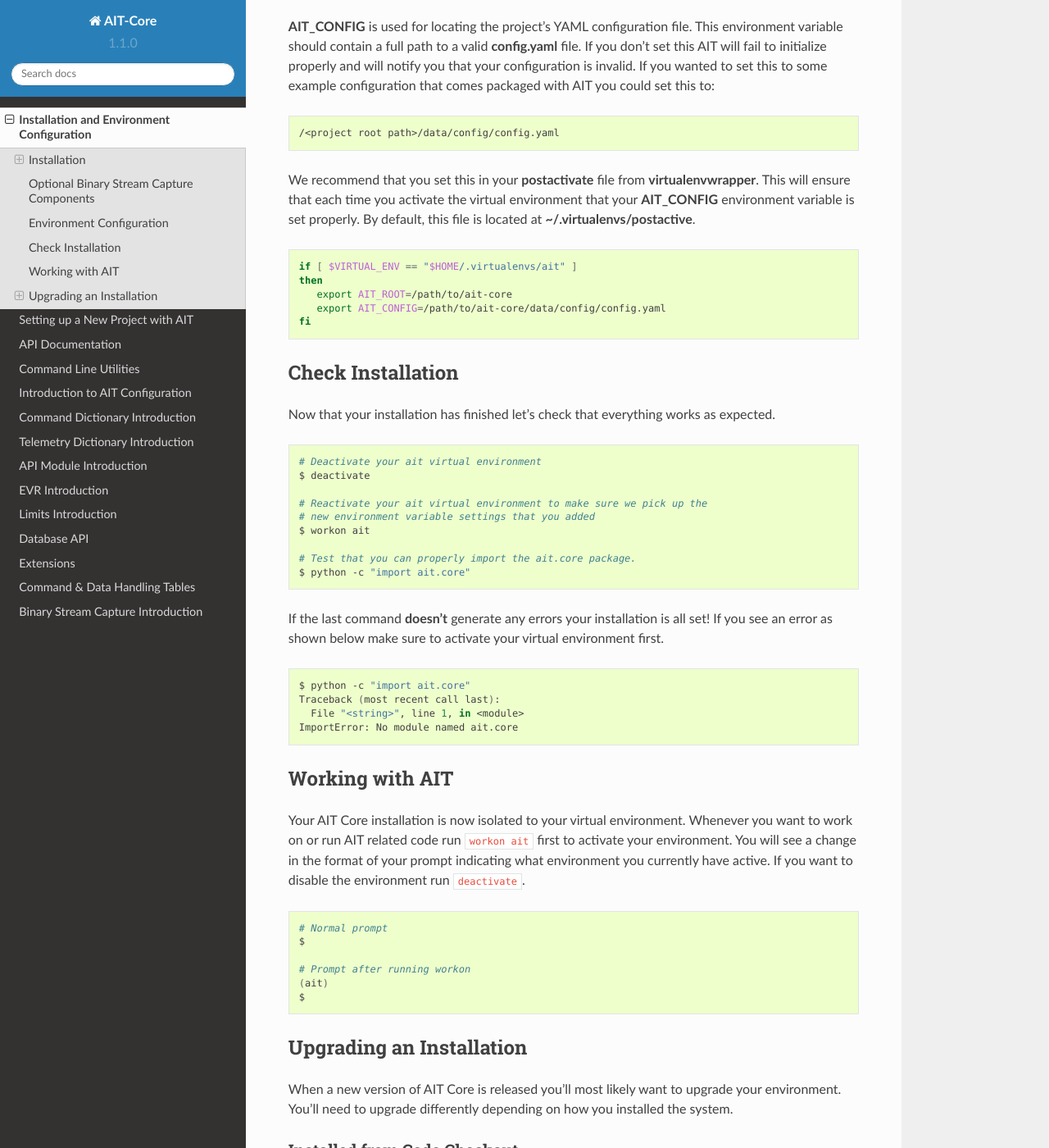
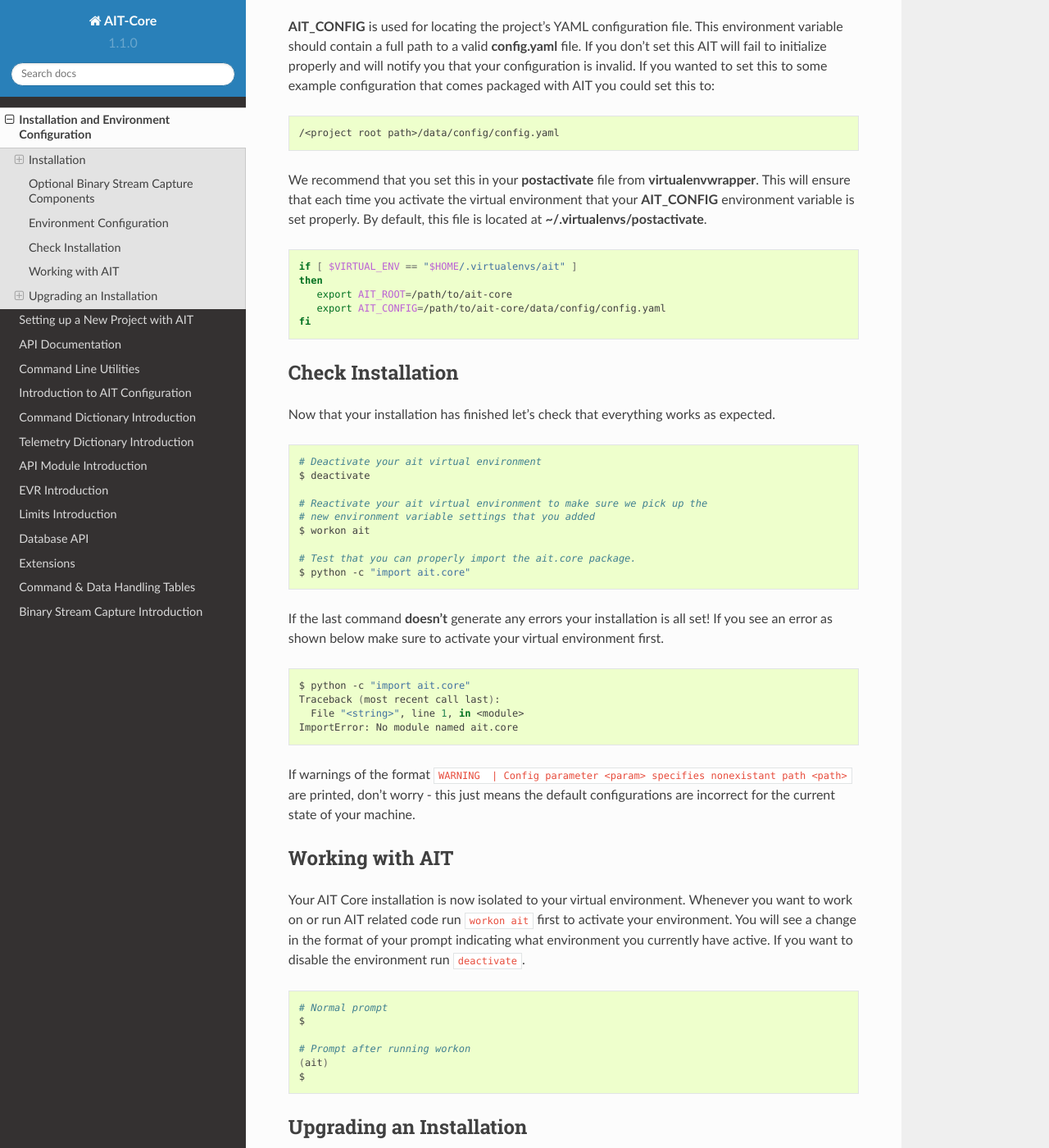
Before and after one commit to NASA-AMMOS/AIT-Core, a Sphinx documentation site: the page built from doc/source/installation.rst, in a window 1280 px wide and 1400 px high, scrolled down 1542 px. Shown: the whole window at 82% size. Built offline with Sphinx 7.4.7 and the Read the Docs theme 2.0.0, drawn with Linux system fonts in a browser that asks for light colours; some of the changed text lies outside the part shown.

Commit message:
Issue #63 - Typos in install documentation
Updated typos in install documentation.
Added message to ignore config parameter path warnings when
checking installation.

```diff
--- a/doc/source/installation.rst
+++ b/doc/source/installation.rst
@@ -70,7 +70,7 @@ AIT uses two environment variables for configuration.
 
     /<project root path>/data/config/config.yaml
 
-We recommend that you set this in your **postactivate** file from **virtualenvwrapper**. This will ensure that each time you activate the virtual environment that your **AIT_CONFIG** environment variable is set properly. By default, this file is located at **~/.virtualenvs/postactive**.
+We recommend that you set this in your **postactivate** file from **virtualenvwrapper**. This will ensure that each time you activate the virtual environment that your **AIT_CONFIG** environment variable is set properly. By default, this file is located at **~/.virtualenvs/postactivate**.
 
 .. code-block:: bash
 
@@ -105,6 +105,8 @@ If the last command **doesn't** generate any errors your installation is all set
    Traceback (most recent call last):
      File "<string>", line 1, in <module>
    ImportError: No module named ait.core
+
+If warnings of the format ``WARNING  | Config parameter <param> specifies nonexistant path <path>`` are printed, don't worry - this just means the default configurations are incorrect for the current state of your machine.
 
 Working with AIT
 ----------------
```
Also changed, not shown: other parts of doc/source/installation.rst (+1 -1 lines).
